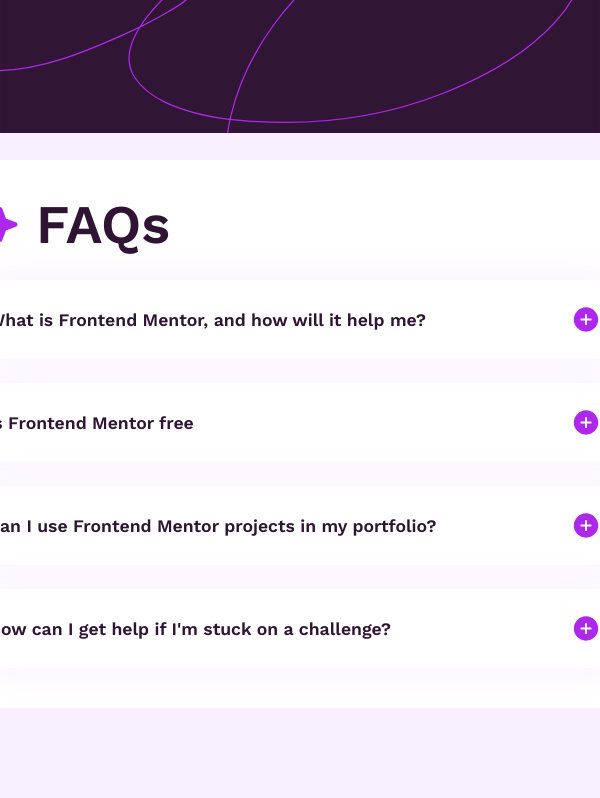
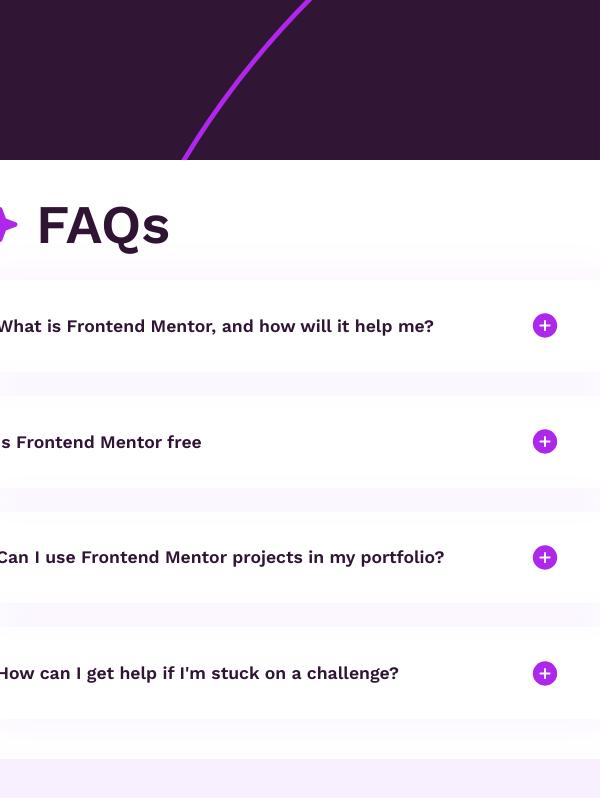
Before and after one commit to DevHeris/faq-accordion, a React (Vite) app: page / in a window 600 px wide. Shown: the top 798 px of the page. Built offline with nearby package versions, Linux system fonts and the light colour scheme.

Commit message:
made responsive on mobile devices. COMPLETED

```diff
--- a/src/index.css
+++ b/src/index.css
@@ -35,14 +35,10 @@
   background-repeat: no-repeat;
   position: absolute;
   left: 50%;
+  overflow-x: hidden;
 }
 
 .accordion {
-  /* --max-width: 100em; */
-  --padding: 1rem;
-
-  /* width: min(var(--max-width), 100% - var(--padding) * 1); */
-  max-width: 45em;
   width: 45em;
   margin-inline: auto;
   background-color: var(--white);
@@ -79,7 +75,7 @@
   -moz-box-shadow: 0 0 50px var(--light-pink);
   -webkit-box-shadow: 0 0 50px var(--light-pink);
   box-shadow: 0 0 50px var(--light-pink);
-  padding: 0.5em;
+  padding: 1em 1em;
   border-radius: 0.9em;
   cursor: pointer;
 }
@@ -89,7 +85,7 @@
   grid-template-columns: 7fr 0.5fr;
   grid-gap: 1em;
   align-items: center;
-  padding: 1em 0;
+  padding: 0.9em 0;
 }
 
 .question span {
@@ -98,8 +94,40 @@
   font-weight: 600;
 }
 
+.question:hover span {
+  color: #ad28eb;
+}
+
 .answer {
   color: var(--grayish-purple);
   padding-bottom: 1em;
   margin-right: 1em;
+  font-weight: 500;
 }
+
+@media screen and (max-width: 620px) {
+  body {
+    background-image: url(assets/images/background-pattern-mobile.svg);
+  }
+
+  .accordion {
+    max-width: 22em;
+    margin-left: auto;
+    margin-right: auto;
+  }
+
+  .question {
+    grid-template-columns: 7fr 1fr;
+  }
+}
+
+@media screen and (min-width: 400px) {
+  .accordion {
+    max-width: 25em;
+  }
+}
+@media screen and (min-width: 500px) {
+  .accordion {
+    max-width: 45em;
+  }
+}
```
